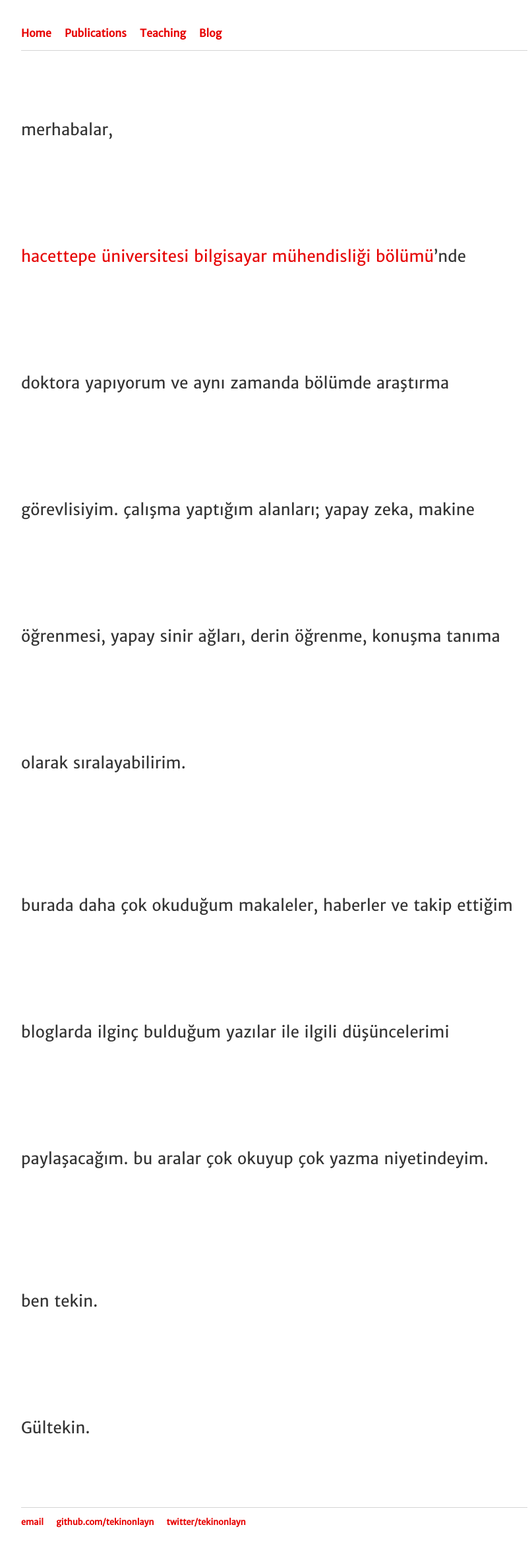
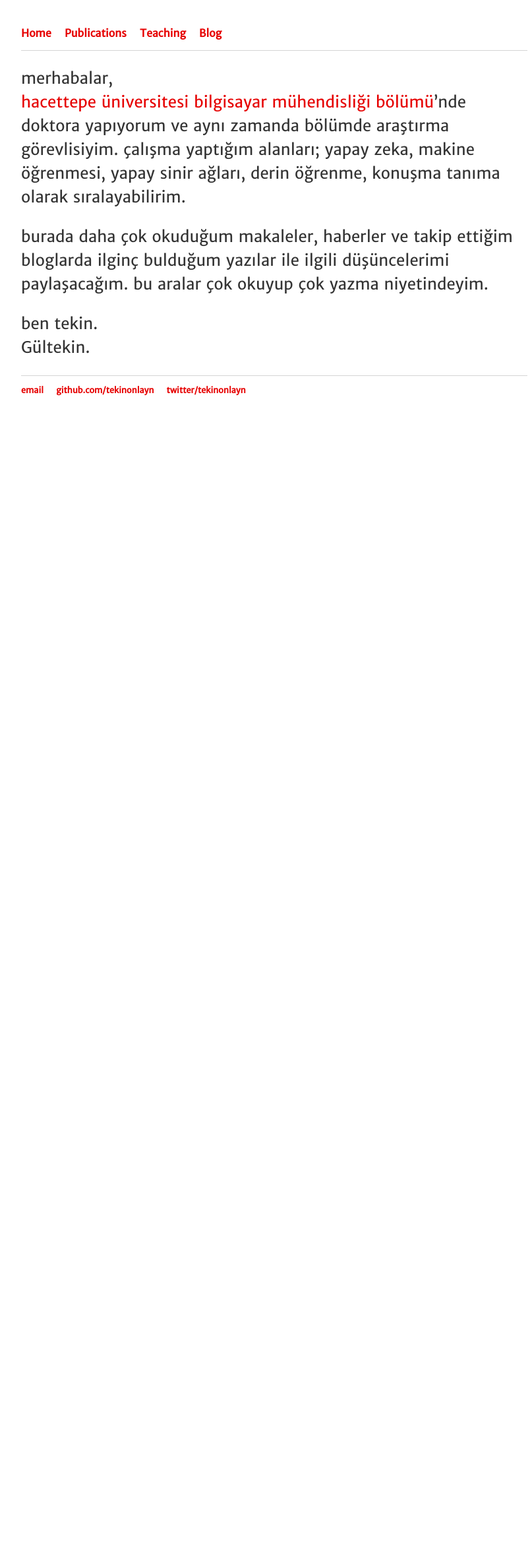
Before and after one commit to tekinonlayn/gi.github.io, a Jekyll site: the page built from about/index.html, in a window 1280 px wide. Shown: the whole page at 66% size, without its empty margins (224-1031 px from the left). Built offline with Jekyll 4.4.1, drawn with Linux system fonts in a browser that asks for light colours; after the commit the page ends 900 px from its top, so only the background shows below that.

Commit message:
Update main.css

```diff
--- a/css/main.css
+++ b/css/main.css
@@ -31,7 +31,7 @@ h1 {
 p {
     /*margin-top: 25px;*/
     font-size: 1.5em;
-    line-height: 8.0em;
+    line-height: 1.5em;
     color: #333;
     font-family:'MerriweatherSans-Regular', 'Georgia';
 }
```
